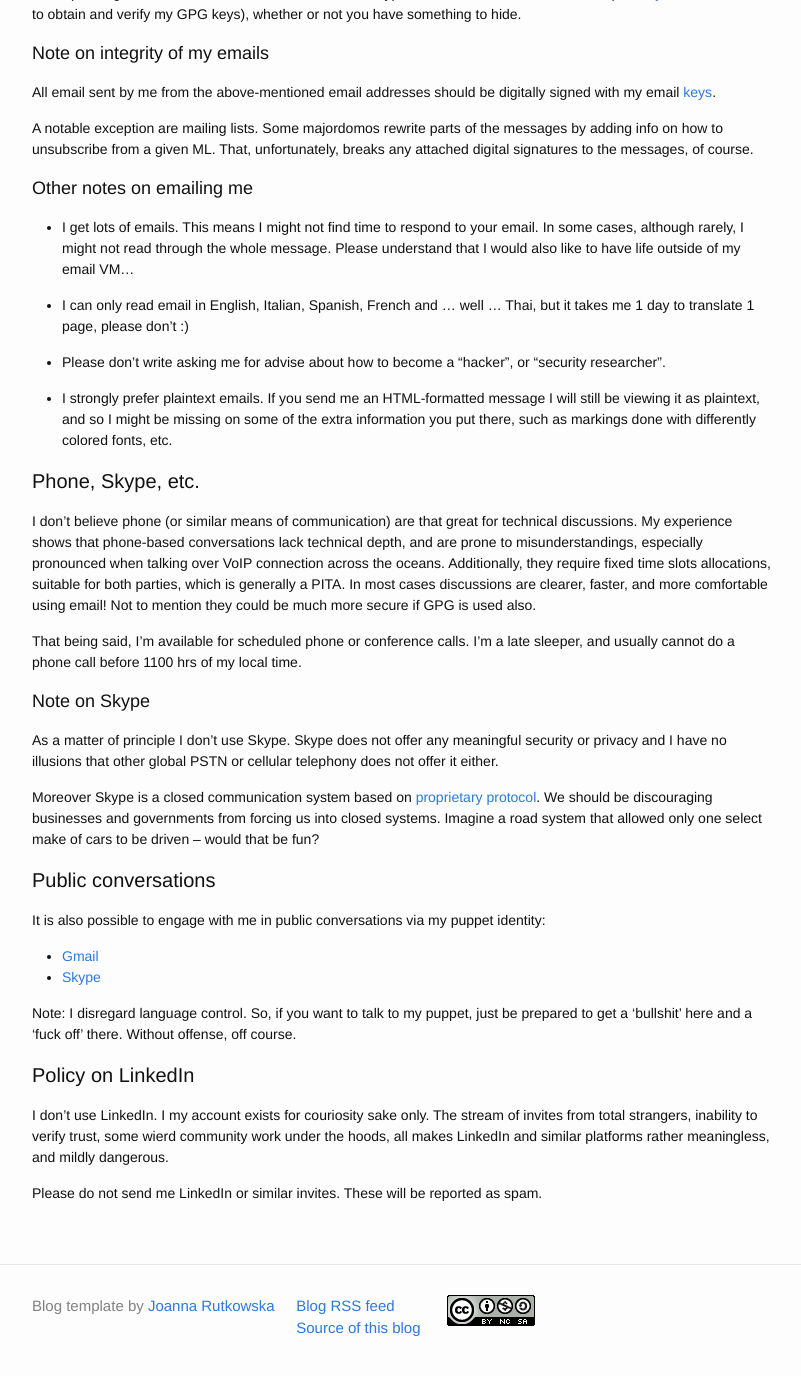
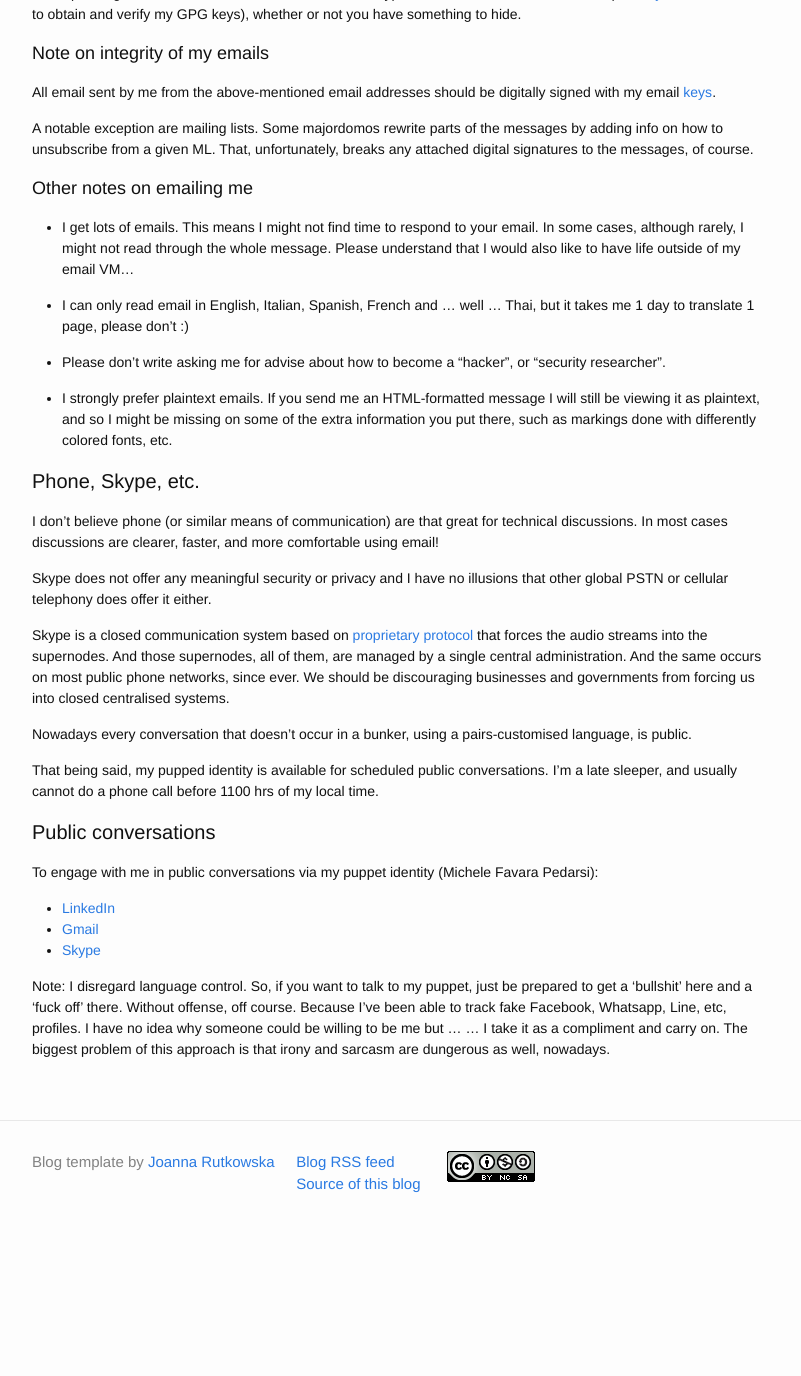
Before and after one commit to rootkovska/rootkovska.github.io, a Jekyll site: the page built from contact.md, in a window 1280 px wide and 1400 px high, scrolled down 459 px. Shown: the top 1376 px of the window, without its empty margins (238-1039 px from the left). Built offline with Jekyll 4.4.1, drawn with Linux system fonts in a browser that asks for light colours; Markdown is read by kramdown in place of the engine named in the settings; after the commit the page ends 1715 px from its top, so only the background shows below that.

Commit message:
contacts

```diff
--- a/contact.md
+++ b/contact.md
@@ -5,7 +5,7 @@ permalink: /contact/
 ---
 
 Email
-======
+=====
 
 I can be contacted via email using the following addresses:
 
@@ -20,7 +20,7 @@ As a result I don't have an email address.
 I'm Defective by Design.
 
 Note on confidentiality
-------------------------
+-----------------------
 
 Please note that, as most other people and organizations, I use a 3rd party
 Mail Service Provider. The stuff who work at the provider is (technically-wise)
@@ -33,7 +33,7 @@ something to hide.
 
 
 Note on integrity of my emails
--------------------------------
+------------------------------
 
 All email sent by me from the above-mentioned email addresses should be
 digitally signed with my email [keys](/keys/).
@@ -64,54 +64,45 @@ fonts, etc.
 
 
 Phone, Skype, etc.
-===================
+==================
 
 I don't believe phone (or similar means of communication) are that great for
-technical discussions. My experience shows that phone-based conversations lack
-technical depth, and are prone to misunderstandings, especially pronounced when
-talking over VoIP connection across the oceans. Additionally, they require
-fixed time slots allocations, suitable for both parties, which is generally a
-PITA. In most cases discussions are clearer, faster, and more comfortable using
-email! Not to mention they could be much more secure if GPG is used also.
+technical discussions. In most cases discussions are clearer, faster, and more comfortable
+using email!
 
-That being said, I'm available for scheduled phone or conference calls.
+Skype does not offer any meaningful security or privacy and
+I have no illusions that other global PSTN or cellular telephony does
+offer it either.
+
+Skype is a closed communication system based on
+[proprietary protocol](http://en.wikipedia.org/wiki/Skype_protocol)
+that forces the audio streams into the supernodes. And those supernodes,
+all of them, are managed by a single central administration.
+And the same occurs on most public phone networks, since ever.
+We should be discouraging businesses and governments from forcing us into
+closed centralised systems.
+
+Nowadays every conversation that doesn't occur in a bunker,
+using a pairs-customised language, is public.
+
+That being said, my pupped identity is available for scheduled public conversations.
 I'm a late sleeper, and usually cannot do a phone call before 1100 hrs of my local time.
-
-
-Note on Skype
--------------
-
-As a matter of principle I don't use Skype. Skype does not offer any meaningful
-security or privacy and I have no illusions that other global PSTN or cellular telephony does
-not offer it either.
-
-Moreover Skype is a closed communication system
-based on [proprietary protocol](http://en.wikipedia.org/wiki/Skype_protocol).
-We should be discouraging businesses and governments from forcing us into
-closed systems. Imagine a road system that allowed only one select make of cars
-to be driven -- would that be fun?
 
 
 Public conversations
 ====================
 
-It is also possible to engage with me in public conversations via my puppet identity:
+To engage with me in public conversations via
+my puppet identity (Michele Favara Pedarsi):
 
+* [LinkedIn](https://www.linkedin.com/in/Michelefavarapedarsi)
 * [Gmail](mailto:michele.favarapedarsi@gmail.com)
 * [Skype](skype:michele.favarapedarsi)
 
 Note: I disregard language control. So, if you want to talk to my puppet,
 just be prepared to get a 'bullshit' here and a 'fuck off' there.
-Without offense, off course.
-
-
-Policy on LinkedIn
-==================
-
-I don't use LinkedIn. I my account exists for couriosity sake only. The
-stream of invites from total strangers, inability to verify trust,
-some wierd community work under the hoods, all makes
-LinkedIn and similar platforms rather meaningless, and mildly dangerous.
-
-Please do not send me LinkedIn or similar invites. These will be reported as
-spam.
+Without offense, off course. Because I've been able to track fake Facebook,
+Whatsapp, Line, etc, profiles. I have no idea why someone could be willing to be me but ...
+... I take it as a compliment and carry on.
+The biggest problem of this approach is that irony and sarcasm
+are dungerous as well, nowadays.
```
